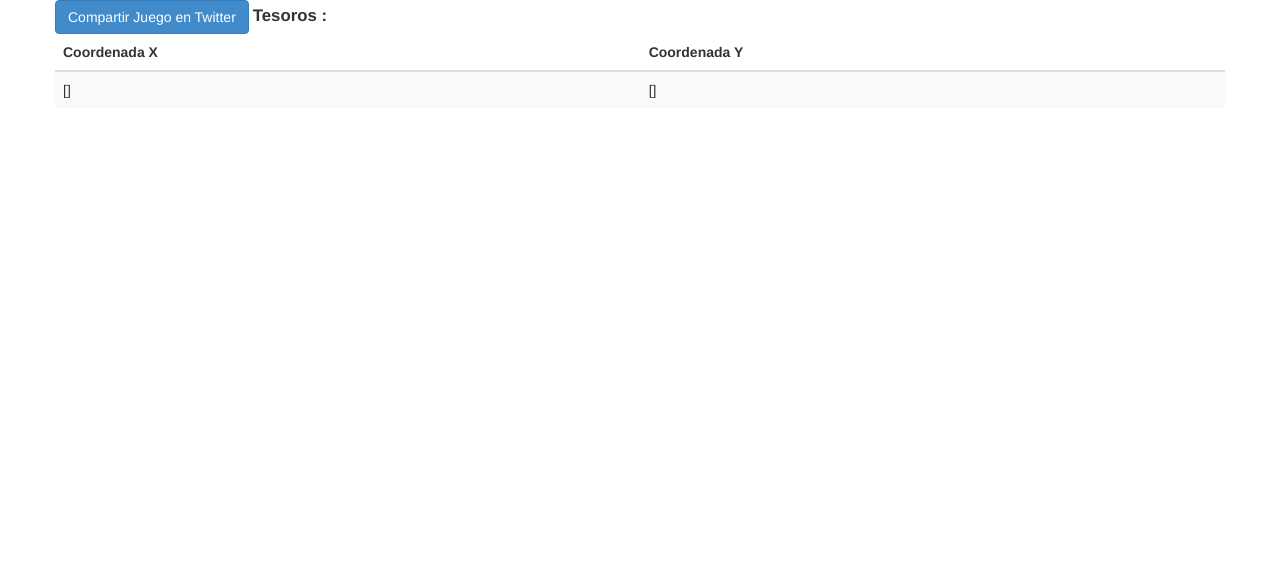
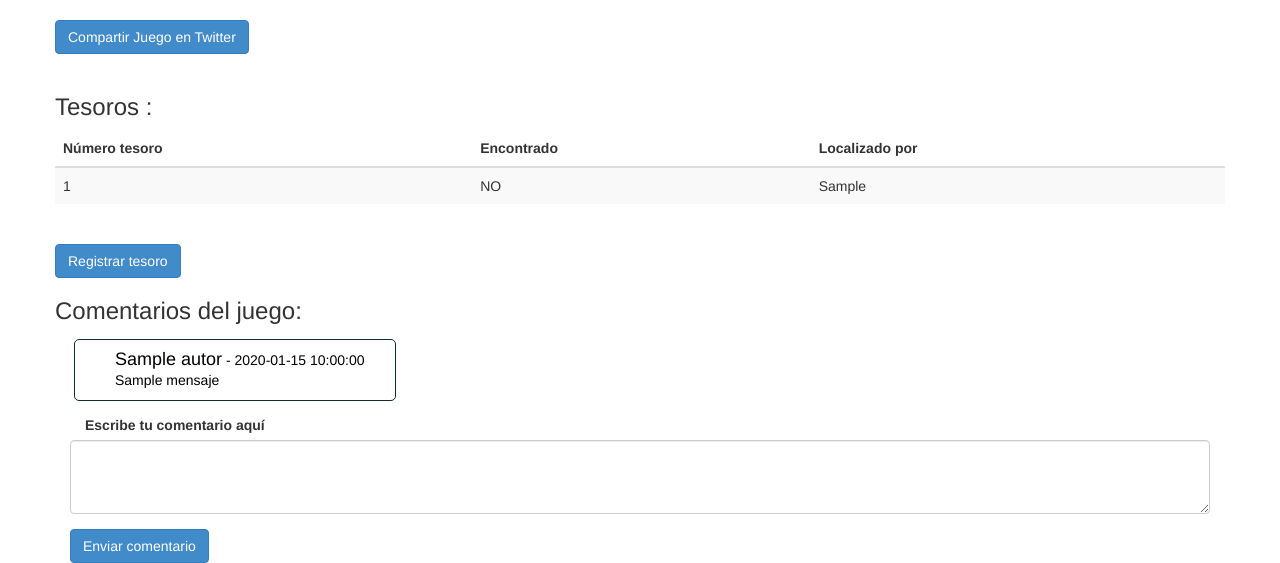
Before and after one commit to AlvaroMAM/GNSS-Galileo, a Flask app: template templates/detalles.html in a window 1280 px wide. Shown: the part 561-1124 px from the top of the page. Before the commit the page ends 659 px from the top, so only its background shows below. Run offline with Flask 2, Linux system fonts and the light colour scheme; the template is opened without the code that fills it: most values are stand-ins (such as "Sample title", 1, 10 or a date in 2020); some libraries are stand-ins or nearby versions.

Commit message:
Registrar tesoros

```diff
--- a/main.py
+++ b/main.py
@@ -9,6 +9,8 @@ from bson.objectid import ObjectId
 from bson import json_util
 import aux2 as aux
 import base64
+from datetime import date
+import easygui
 
 app = Flask(__name__)
 
@@ -47,8 +49,9 @@ def detalles ():
     current_juego = json_util.dumps(list(juegosCollection.find({"_id":ObjectId(id)})))
     juego_json = json.loads(current_juego)
     listaTesoros = juego_json[0]['tesoros']
-    print(juego_json[0]['tesoros'])
-    return render_template('detalles.html', juego=juego_json, user=current_user, tesoro = listaTesoros)
+    comentarios = juego_json[0]['comentarios']
+    print(juego_json[0]['comentarios'])
+    return render_template('detalles.html', juego=juego_json, user=current_user, tesoro = listaTesoros, comentario = comentarios)
 
 # Inscripcion al juego
 @app.route("/inscribir")
@@ -68,11 +71,48 @@ def creacionjuego():
 @app.route("/modificarjuego")
 def modificacionjuego():
     id=request.values.get("_id")
-    print(id)
     current_juego = json_util.dumps(list(juegosCollection.find({"_id":ObjectId(id)})))
     juego_json = json.loads(current_juego)
     print(juego_json[0])
-    return render_template('modificarjuego.html',user=current_user, juego=juego_json[0])
+    return render_template('modificarjuego.html',user=current_user, juego=juego_json[0], longitud=len(juego_json[0]['tesoros']))
+
+# Registrar un tesoro
+@app.route("/registrartesoro")
+def regtesoro():
+    id=request.values.get("_id")
+    current_juego = json_util.dumps(list(juegosCollection.find({"_id":ObjectId(id)})))
+    juego_json = json.loads(current_juego)
+    listaTesoros = juego_json[0]['tesoros']
+    """for i in listaTesoros:
+            print(i['coordenadaX'])"""
+    return render_template('registrartesoro.html',user=current_user, juego=juego_json[0])
+
+# Guardar un comentario
+@app.route('/saveComentario', methods=['GET','POST'])
+def writeComment():
+    id=request.form["identificador"]
+    current_juego = json_util.dumps(list(juegosCollection.find({"_id":ObjectId(id)})))
+    juego_json = json.loads(current_juego)
+    listaTesoros = juego_json[0]['tesoros']
+    comentarios = juego_json[0]['comentarios']
+    mensaje = request.form["inputComentario"]
+    autor = current_user.getUserName()
+    today = date.today()
+    d1 = today.strftime("%d/%m/%Y")
+    comentario = {'autor': autor,'mensaje':mensaje, 'fecha': d1}
+    print(juego_json)
+    if mensaje:
+        response = juegosCollection.update_one( {"_id": ObjectId(id) },{"$push": { "comentarios" : comentario}})
+        if response:
+            return redirect('detalles?_id='+id)
+        else:
+            return Response(response=json.dumps({"Error": "Something wrong during insertion"}),
+                        status=400,
+                        mimetype='application/json')
+    else:
+        return Response(response=json.dumps({"Error": "Some field is empty"}),
+                        status=400,
+                        mimetype='application/json')
 
 # Guardar un juego
 @app.route('/saveGame', methods=['GET','POST'])
@@ -91,7 +131,7 @@ def writeGame():
     list_juegos = juegosCollection.find()
     insercion = {'creador': creador,'nombre':nombre, 'descripcion': descripcion, 'fechaInicio': fechaInicio,
          'fechaFin': fechaFin,'centro':centro, 'alto': alto, 'ancho': ancho, 'tesoros': [],
-         'descripcionpista':descripcionpista,'imagen':imagen, 'estado':"Activo", 'listaParticipantes': []}
+         'descripcionpista':descripcionpista,'imagen':imagen, 'estado':"Activo", 'listaParticipantes': [], 'comentarios': []}
 
     if nombre and descripcion and fechaInicio and fechaFin and centro and alto and ancho and descripcionpista and imagen:
         response = juegosCollection.insert_one(insercion)
@@ -116,6 +156,84 @@ def writeGame():
                         status=400,
                         mimetype='application/json')
 
+
+# Modificar un juego
+@app.route('/modifyGame', methods=['GET','POST'])
+def modifyGame():
+    id=request.form["identificador"]
+    nombre = request.form["inputNombre"]
+    descripcion = request.form['inputDescripcion']
+    fechaInicio = request.form['inputFechaInicio']
+    fechaFin =  request.form['inputFechaFin']
+    centro = request.form['inputCentro']
+    alto = request.form['inputAlto']
+    ancho = request.form['inputAncho']
+    nTesoros = request.form['total_chq']
+    descripcionpista = request.form['inputPista']
+    imagen = request.form['inputImagen']
+    creador = current_user.getEmail()
+    list_juegos = juegosCollection.find()
+    insercion = {'creador': creador,'nombre':nombre, 'descripcion': descripcion, 'fechaInicio': fechaInicio,
+         'fechaFin': fechaFin,'centro':centro, 'alto': alto, 'ancho': ancho, 'tesoros': [],
+         'descripcionpista':descripcionpista,'imagen':imagen, 'estado':"Activo"}
+
+    if nombre and descripcion and fechaInicio and fechaFin and centro and alto and ancho and descripcionpista and imagen:
+        response = juegosCollection.update_one({"_id": ObjectId(id) }, {"$set": insercion})
+        for i in range(1, int(nTesoros)+1):
+            coordenadaX = request.form['inputCoordenadaX'+str(i)]
+            coordenadaY = request.form['inputCoordenadaY'+str(i)]
+            juegosCollection.update_one( {"_id": ObjectId(id) },
+                                    {"$push":{"tesoros":{'coordenadaX':coordenadaX, 'coordenadaY': coordenadaY, 'encontrado': False}}})
+        if response:
+            return redirect('detalles?_id='+id)
+        else:
+            return Response(response=json.dumps({"Error": "Something wrong during insertion"}),
+                        status=400,
+                        mimetype='application/json')
+    else:
+        return Response(response=json.dumps({"Error": "Some field is empty"}),
+                        status=400,
+                        mimetype='application/json')
+
+# Registrar un tesoro
+@app.route('/saveTreasure', methods=['GET','POST'])
+def writeTreasure():
+    id=request.form["identificador"]
+    coordenadax = request.form['inputCoordenadaX1']
+    coordenaday = request.form['inputCoordenadaY1']
+    current_juego = json_util.dumps(list(juegosCollection.find({"_id":ObjectId(id)})))
+    juego_json = json.loads(current_juego)
+    nombre = current_user.getUserName()
+    listaTesoros = juego_json[0]['tesoros']
+    print(len(listaTesoros))
+    contador = 0
+    if coordenadax and coordenaday:
+        for i in listaTesoros:
+            if i['coordenadaX']==coordenadax and i['coordenadaY']==coordenaday:
+                if not(i['encontrado']):
+                    easygui.msgbox(msg='Enhorabuena has encontrado un tesoro!!!!',
+                        title='Tesoro encontrado',
+                        ok_button=('Aceptar'))
+                    juegosCollection.update_one( {"_id": ObjectId(id), "tesoros.coordenadaX": i['coordenadaX'], "tesoros.coordenadaY": i['coordenadaY']},
+                                                        {"$set": {"tesoros.$.encontrado" : True}})
+                    juegosCollection.update_one( {"_id": ObjectId(id), "tesoros.coordenadaX": i['coordenadaX'], "tesoros.coordenadaY": i['coordenadaY']},
+                                                        {"$set": {"tesoros.$.localizadoPor" : nombre}})
+                    break
+                else:
+                    easygui.msgbox(msg='Este tesoro ya fue encontrado por otra persona antes',
+                        title='Tesoro encontrado',
+                        ok_button=('Aceptar'))
+                    break
+            contador += 1
+            if contador==len(listaTesoros):
+                easygui.msgbox(msg='Lo sentimos, en las coordenadas introducidas no había ningún tesoro. Sigue buscando!',
+                    title='Tesoro no encontrado',
+                    ok_button=('Aceptar'))
+        return redirect('detalles?_id='+id)
+    else:
+        return Response(response=json.dumps({"Error": "Some field is empty"}),
+                        status=400,
+                        mimetype='application/json')
 
 #-------------User Control----------------------#
 #Login
--- a/templates/crearjuego.html
+++ b/templates/crearjuego.html
@@ -62,7 +62,7 @@
                 </div>
                 <div class="form-group">
                     <label for="inputImagen" class="col-sm-3 control-label">Imágen</label>
-                    <input type="file" class="form-control" name="inputImagen" id="inputImagen">
+                    <input type="file" class="form-control" name="inputImagen" id="inputImagen" multiple>
                 </div>
                 <button type="submit" class="btn btn-primary">Crear juego</button>
             </form>
--- a/templates/detalles.html
+++ b/templates/detalles.html
@@ -74,23 +74,30 @@
 			</script>
 		</div>
 	</div>
+	</br>
 	<a class="btn btn-primary py-2 ml-2" href="https://twitter.com/intent/tweet?text=Estoy jugando a este juego, Únete !!!"><i class="fab fa-twitter"></i> Compartir Juego en Twitter</a>
+	</br>
 
 	{% if user.isAdmin %}
+	</br>
 	<a href="/modificarjuego?_id={{ juego[0]._id['$oid'] }}"><button type="submit" class=" btn btn-primary">Modificar juego</button></a>
-	<b><big>Tesoros :</big></b>
+	</br>
+	<h3>Tesoros :</h3>
 	<div class="table-responsive">
 		<table class="table table-striped">
 			<thead>
 				<tr id="row">
+					<th>Número tesoro</th>
 					<th>Coordenada X</th>
 					<th>Coordenada Y</th>
 					<th>Encontrado</th>
+					<th>Localizado por</th>
 				</tr>
 			</thead>
 			<tbody>
 				{% for i in tesoro %}
 					<tr>
+						<td>{{ loop.index }}</td>
 						<td>{{ i.coordenadaX }}</td>
 						<td>{{ i.coordenadaY }}</td>
 						{% if i.encontrado %}
@@ -98,6 +105,7 @@
 						{% else %}
 							<td>NO</td>
 						{% endif %}
+						<td>{{ i.localizadoPor }}</td>
 					</tr>
 					<script>
 					addMarker({{ i.coordenadaX }},{{ i.coordenadaY }})
@@ -106,28 +114,114 @@
 			</tbody>
 		</table>
 	</div>
+	</br>
+	<a href="/registrartesoro?_id={{ juego[0]._id['$oid'] }}"><button type="submit" class=" btn btn-primary">Registrar tesoro</button></a>
+	</br>
+	<h3>Comentarios del juego:</h3>
+	<div class="container">
+        <div class="row">
+				{% for i in comentario %}
+				<div class="col-sm-7 col-md-7 col-12 pb-4">
+					<div class="comment mt-4 text-justify float-left">
+						<h4>{{ i.autor }}</h4> <span>- {{ i.fecha }}</span> <br>
+						<p>{{ i.mensaje }}</p>
+					</div>
+				</div>
+				{% endfor %}
+			</div>
+		</div>
+	</div>
+	<form action="/saveComentario" method="POST">
+		<div class="form-group">
+		<p></p>
+		<p></p>
+		<input type="hidden" value="{{juego[0]._id['$oid']}}" name="identificador" id="identificador">
+			<label for="inputComentario" class="col-sm-12">Escribe tu comentario aquí</label>
+			<textarea class="form-control" name="inputComentario" id="inputComentario" rows="3" cols="5"></textarea>
+		</div>
+		<button type="submit" class="btn btn-primary">Enviar comentario</button>
+	</form>
 	{% else %}
-	<b><big>Tesoros :</big></b>
+	</br>
+	<h3>Tesoros :</h3>
 	<div class="table-responsive">
 		<table class="table table-striped">
 			<thead>
 				<tr id="row">
-					<th>Coordenada X</th>
-					<th>Coordenada Y</th>
+					<th>Número tesoro</th>
+					<th>Encontrado</th>
+					<th>Localizado por</th>
 				</tr>
 			</thead>
 			<tbody>
-				{% for tesoro in juego["tesoros"] %}
+				{% for i in tesoro %}
 					<tr>
-						<td>{{ tesoro.coordenadaX }}</td>
-						<td>{{ tesoro["coordenadaY"] }}</td>
+						<td>{{ loop.index }}</td>
+						{% if i.encontrado %}
+							<td>SI</td>
+						{% else %}
+							<td>NO</td>
+						{% endif %}
+						<td>{{ i.localizadoPor }}</td>
 					</tr>
 					<script>
-						addMarker({{ tesoro.coordenadaX }},{{ tesoro.coordenadaY }})
+					addMarker({{ i.coordenadaX }},{{ i.coordenadaY }})
 					</script>
 				{% endfor %}
 			</tbody>
 		</table>
 	</div>
+	</br>
+	<a href="/registrartesoro?_id={{ juego[0]._id['$oid'] }}"><button type="submit" class=" btn btn-primary">Registrar tesoro</button></a>
+	</br>
+	<h3>Comentarios del juego:</h3>
+	<div class="container">
+		<div class="row">
+				{% for i in comentario %}
+				<div class="col-sm-7 col-md-7 col-12 pb-4">
+					<div class="comment mt-4 text-justify float-left">
+						<h4>{{ i.autor }}</h4> <span>- {{ i.fecha }}</span> <br>
+						<p>{{ i.mensaje }}</p>
+					</div>
+				</div>
+				{% endfor %}
+			</div>
+		</div>
+	</div>
+	<form action="/saveComentario" method="POST">
+		<div class="form-group">
+		<p></p>
+		<p></p>
+		<input type="hidden" value="{{juego[0]._id['$oid']}}" name="identificador" id="identificador">
+			<label for="inputComentario" class="col-sm-12">Escribe tu comentario aquí</label>
+			<textarea class="form-control" name="inputComentario" id="inputComentario" rows="3" cols="5"></textarea>
+		</div>
+		<button type="submit" class="btn btn-primary">Enviar comentario</button>
+	</form>
 	{% endif %}
+
+<style>
+	.comment {
+    border: 1px solid rgba(16, 46, 46, 1);
+    float: left;
+    border-radius: 5px;
+    padding-left: 40px;
+    padding-right: 30px;
+    padding-top: 10px;
+	margin: 4px;
+	}
+
+	.comment p,
+	.comment h4,
+	.comment span {
+    color: black
+	}
+
+	.comment h4,
+	.comment span {
+    display: inline
+	}
+
+
+</style>
 {% endblock content %}
```
Also changed, not shown: templates/modificarjuego.html (+26 -22 lines), templates/registrartesoro.html (added, +30 -0 lines).
